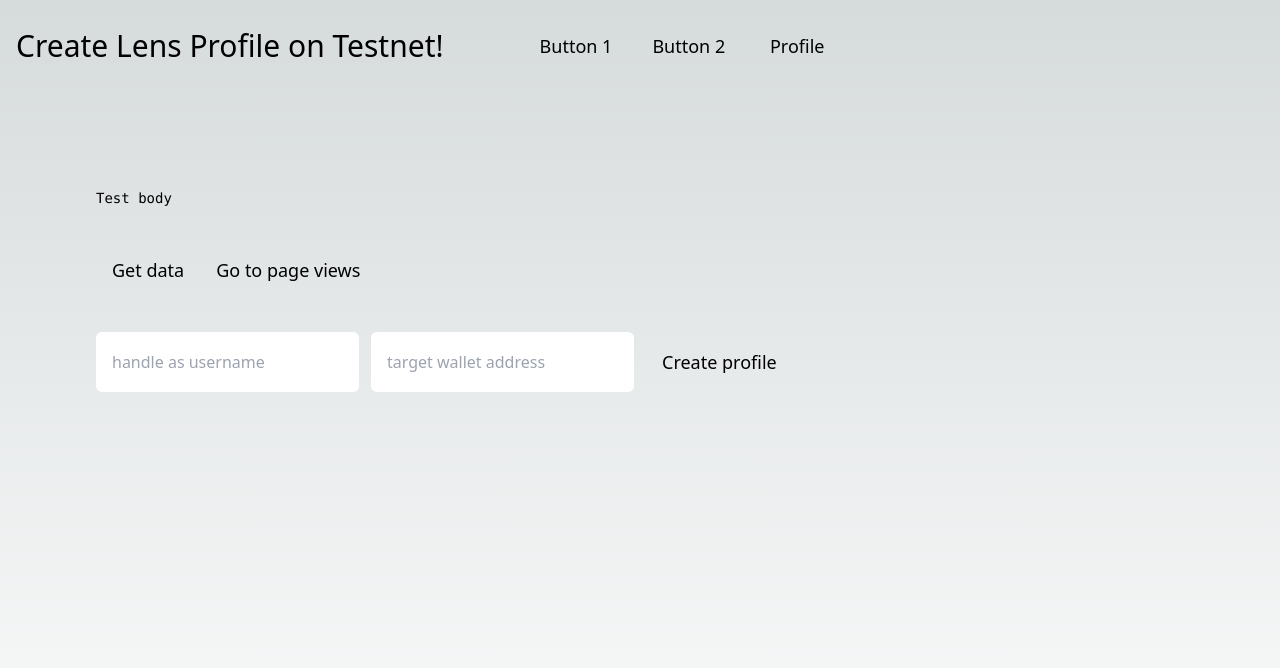
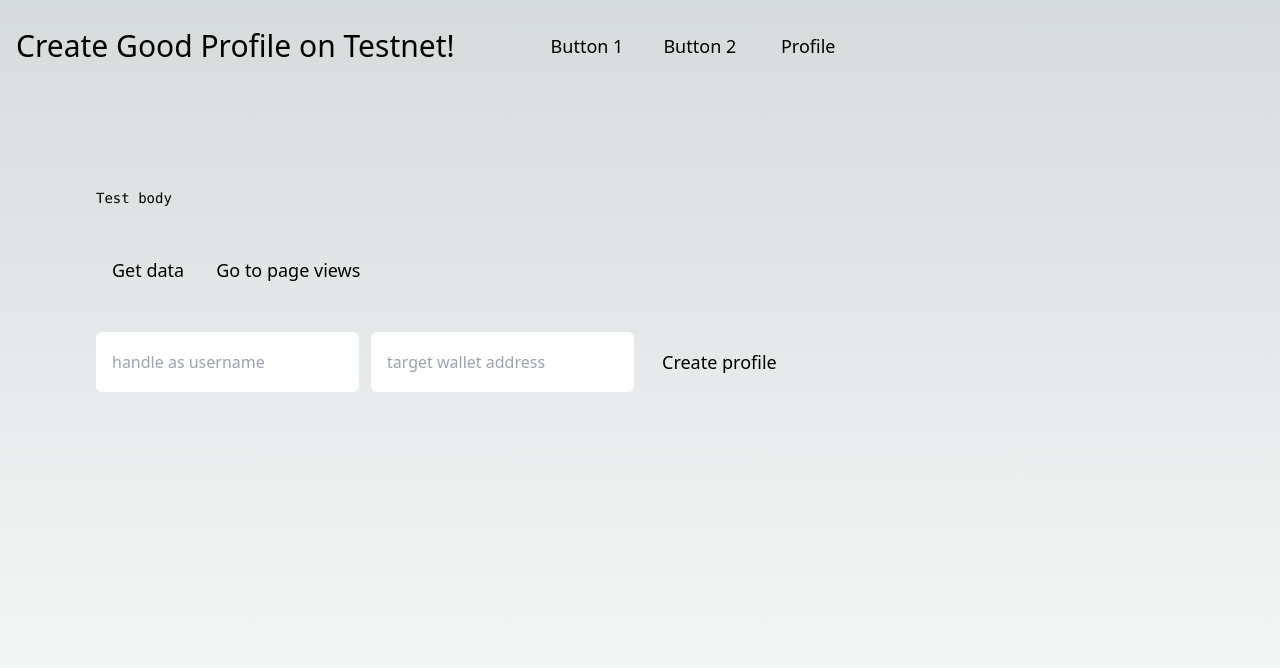
Before and after one commit to BCharity-Net/frontend-example, a Next.js app: page / in a window 1280 px wide. Shown: the top 668 px of the page. Built offline with nearby package versions, Linux system fonts and the light colour scheme.

Commit message:
add Good

```diff
--- a/src/components/Navbar/index.tsx
+++ b/src/components/Navbar/index.tsx
@@ -10,7 +10,7 @@
       <div className="text-3xl" onClick={() => {
         router.push("/")
       }}>
-        Create Lens Profile on Testnet!
+        Create Good Profile on Testnet!
       </div>
       <div className="flex space-x-2">
         <Button onClick={() => {
```
